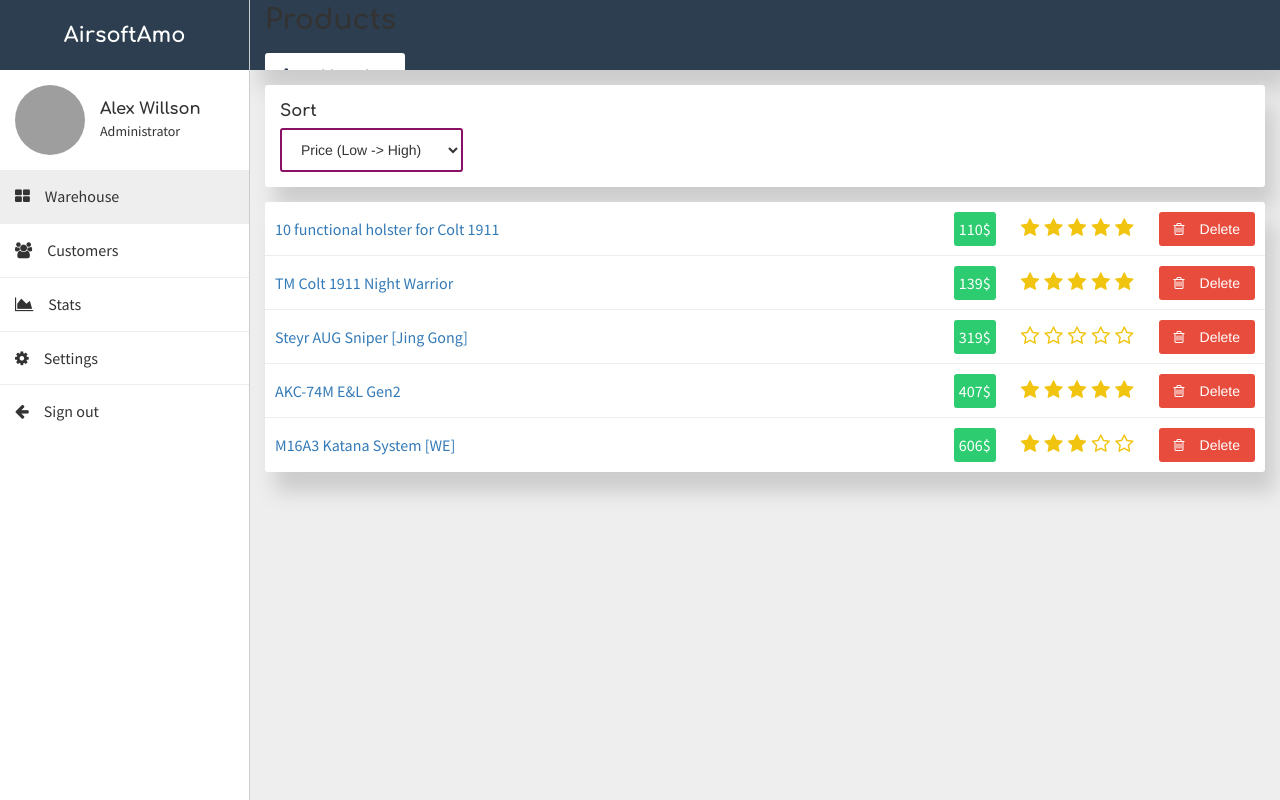
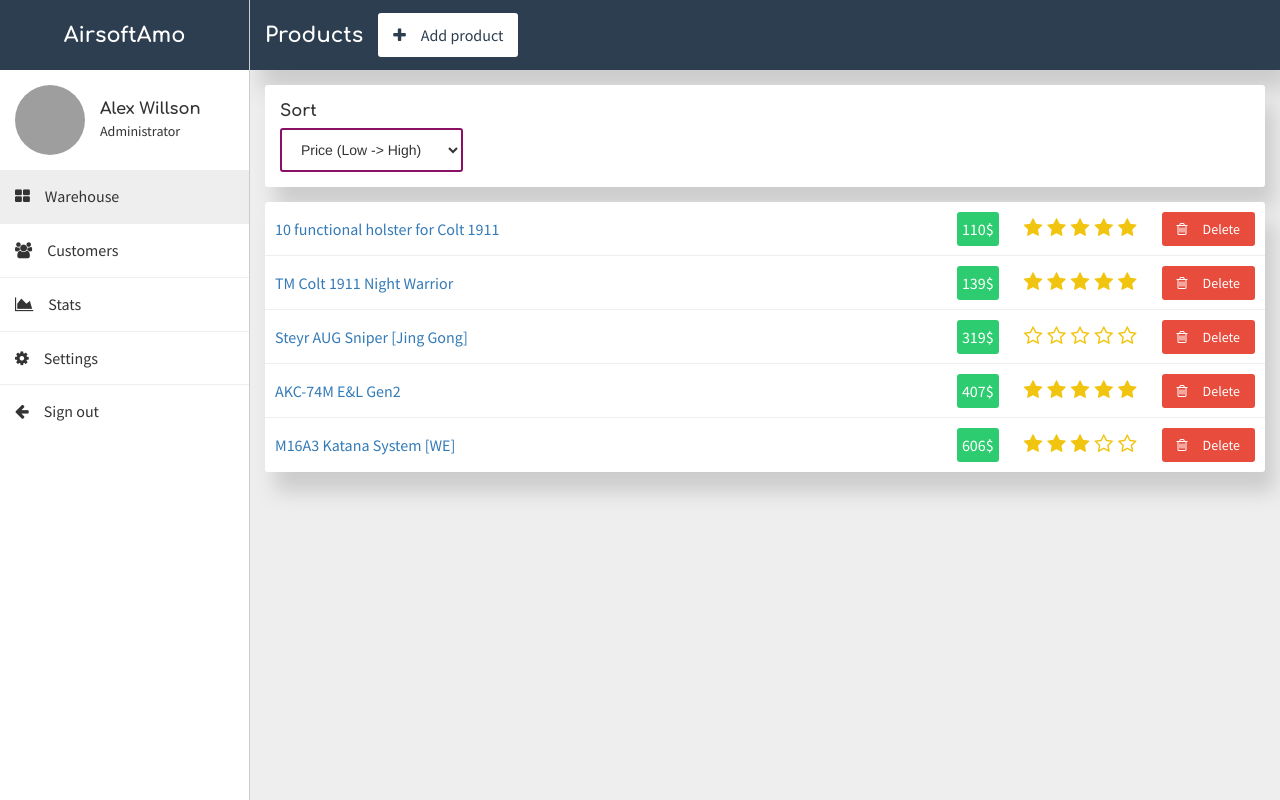
Before and after one commit to v-zhuravsky/airsoft-amo-dashboard, a React (Create React App) app: page / in a window 1280 px wide. Built offline with nearby package versions, Linux system fonts and the light colour scheme; grey boxes are pictures that could not be loaded.

Commit message:
Updated few component to new design.

```diff
--- a/src/components/AddProduct.js
+++ b/src/components/AddProduct.js
@@ -41,7 +41,7 @@
 				<Sidebar />
 				<Content>
 					<div className="page-header block">
-						<h1>Add new product</h1>
+						<h2>Add new product</h2>
 					</div>
 					<form className="block form" onSubmit={this.handleSubmit}>
 						<input
--- a/src/components/Dashboard.js
+++ b/src/components/Dashboard.js
@@ -15,7 +15,7 @@
 			<Sidebar />
 			<Content>
 				<div className="page-header block">
-					<h1>Products</h1>
+					<h2>Products</h2>
 					<Link to="/add-product"><Icon name="plus" />Add product</Link>
 				</div>
 				<Products products={products} />
--- a/src/components/ViewProduct.js
+++ b/src/components/ViewProduct.js
@@ -14,7 +14,7 @@
 			<Content>
 				<div className="page-header block">
 					<Link to={"/update-product/" + product.productId}><Icon name="pencil-square-o" />Update product</Link>
-					<button><Icon name="trash-o" />Delete product</button>
+					<button className="danger"><Icon name="trash-o" />Delete product</button>
 				</div>
 				<Product product={product} />
 			</Content>
--- a/src/index.css
+++ b/src/index.css
@@ -10,7 +10,7 @@
 	font-family: 'Comfortaa', cursive;
 	font-weight: 700;
 }
-a, p, span {
+a, p, span, button {
 	font-family: 'Source Sans Pro', sans-serif;
 }
 .wrapper {
```
